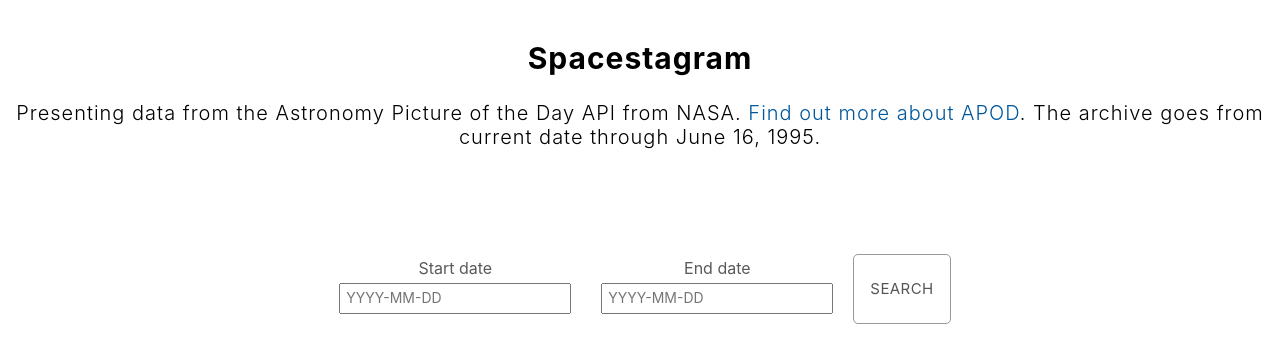
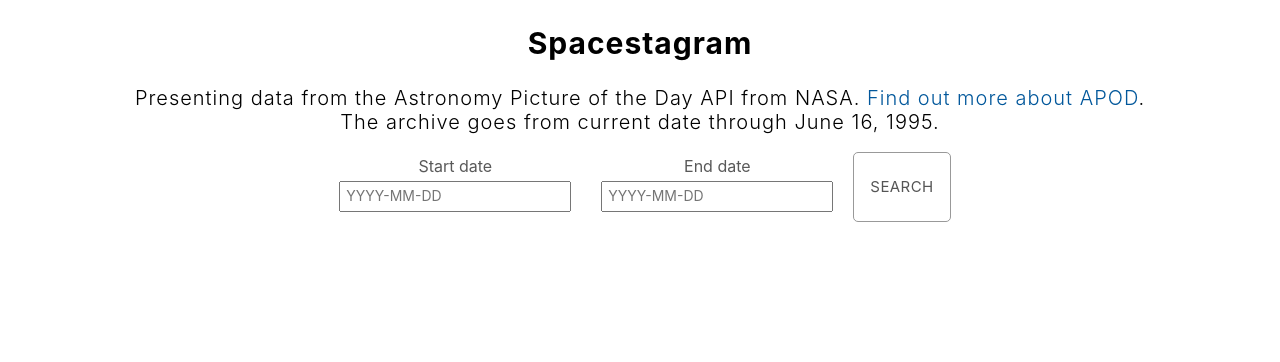
Before and after one commit to Marialoue/aurora-borealis, a React (Create React App) app: page / in a window 1280 px wide. Shown: the top 362 px of the page. Built offline with nearby package versions, Linux system fonts and the light colour scheme; no server answers.

Commit message:
Add aspect ratio on images and iframe

```diff
--- a/src/App.css
+++ b/src/App.css
@@ -9,7 +9,6 @@
   box-sizing: border-box;
 }
 
-/* types */
 body {
   margin: 0;
   font-family: -apple-system, BlinkMacSystemFont, "Segoe UI", "Roboto", "Oxygen",
@@ -33,13 +32,8 @@
   border: #595959;
 }
 
-nav {
-  min-height: 60px;
-  padding: 10px;
-  text-align: center;
-  font-size: 20px;
-  font-weight: 300;
-  letter-spacing: 1px;
+p {
+  margin: 0.2rem;
 }
 
 label {
@@ -65,16 +59,16 @@
   color: var(--accent);
 }
 
-/* classes */
 .main {
-  padding: 5px;
+  padding: 0;
   margin: auto;
 }
 
 .header {
-  min-height: 60px;
-  padding: 10px;
+  min-height: 50px;
   text-align: center;
+  margin-left: 1.5rem;
+  margin-right: 1.5rem;
   font-size: 20px;
   font-weight: 300;
   letter-spacing: 1px;
@@ -117,7 +111,7 @@
 .content {
   min-height: 64px;
   padding: 10px;
-  text-align: center;
+  text-align: justify;
 }
 
 .cards {
@@ -133,9 +127,26 @@
   padding: 1rem;
 }
 
-@media screen and (min-width: 45rem) {
+@media only screen and (max-width: 480px) {
+  .cards-item {
+    width: 100%;
+  }
+}
+
+@media only screen and (min-width: 650px) {
+  .cards-item {
+    width: 50%;
+  }
+}
+
+@media only screen and (min-width: 768px) {
   .cards-item {
     width: 33.3%;
+  }
+}
+@media only screen and (min-width: 1224px) {
+  .cards-item {
+    width: 25%;
   }
 }
 
@@ -152,19 +163,24 @@
   display: flex;
   flex: 1 1 auto;
   flex-direction: column;
-  padding: 10px;
+  padding: 5px;
 }
 
 .card-image {
-  min-height: 20%;
-  display: flex;
-  justify-content: center;
-  align-items: center;
+  width: 100%;
+  height: auto;
+  aspect-ratio: 16 / 9;
   border-radius: 3px;
   overflow: hidden;
 }
 
+.card-image iframe {
+  width: 100%;
+}
+
 .card-title {
+  text-align: center;
+  margin: 0.2rem;
   font-size: 18px;
   font-weight: 300;
   letter-spacing: 1px;
@@ -172,6 +188,7 @@
 
 .card-btn {
   width: max-content;
+  float: right;
 }
 
 .card-text {
--- a/src/App.js
+++ b/src/App.js
@@ -35,6 +35,8 @@
     }
   };
 
+  // add date validation if date is in future or before june 16, 1995.
+
   return (
     <main className="main">
       <header className="header">
@@ -49,12 +51,12 @@
             >
               Find out more about APOD
             </a>
-            . The archive goes from current date through June 16, 1995.
+            .
+            <br />
+            The archive goes from current date through June 16, 1995.
           </p>
         </hgroup>
       </header>
-
-      <nav></nav>
 
       <form className="controls">
         <label for="start">
@@ -84,7 +86,6 @@
         </label>
 
         <input
-
           className="btn"
           type="submit"
           value="Search"
@@ -92,9 +93,9 @@
           onClick={handleSearch}
         />
       </form>
-      <article className="content">
+      <section className="content">
         {data ? <PlanetCardList data={data} /> : status ? <Spinner /> : null}
-      </article>
+      </section>
     </main>
   );
 }
--- a/src/components/PlanetCard.js
+++ b/src/components/PlanetCard.js
@@ -31,6 +31,7 @@
         <div className="card-title">
           <p>{planet.title}</p>
         </div>
+        <span>
           <p>By: {planet.copyright ? planet.copyright : "Unknown"}</p>
           <p>Date: {planet.date}</p>
           <div className="card-btn">
@@ -42,6 +43,7 @@
               )}
             </IconButton>
           </div>
+        </span>
         <p className="card-text">{planet.explanation}</p>
       </div>
     </section>
```
Lines whose indentation alone changed are shown as unchanged.
